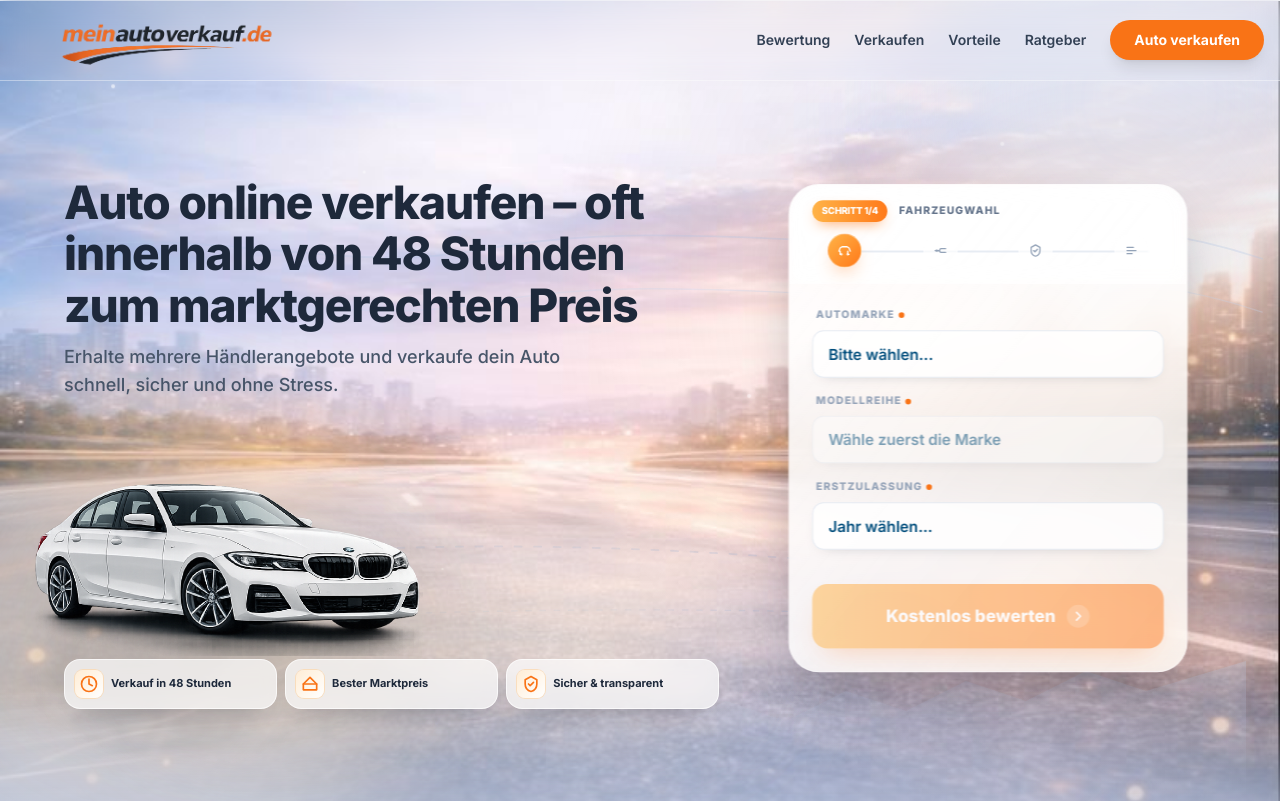
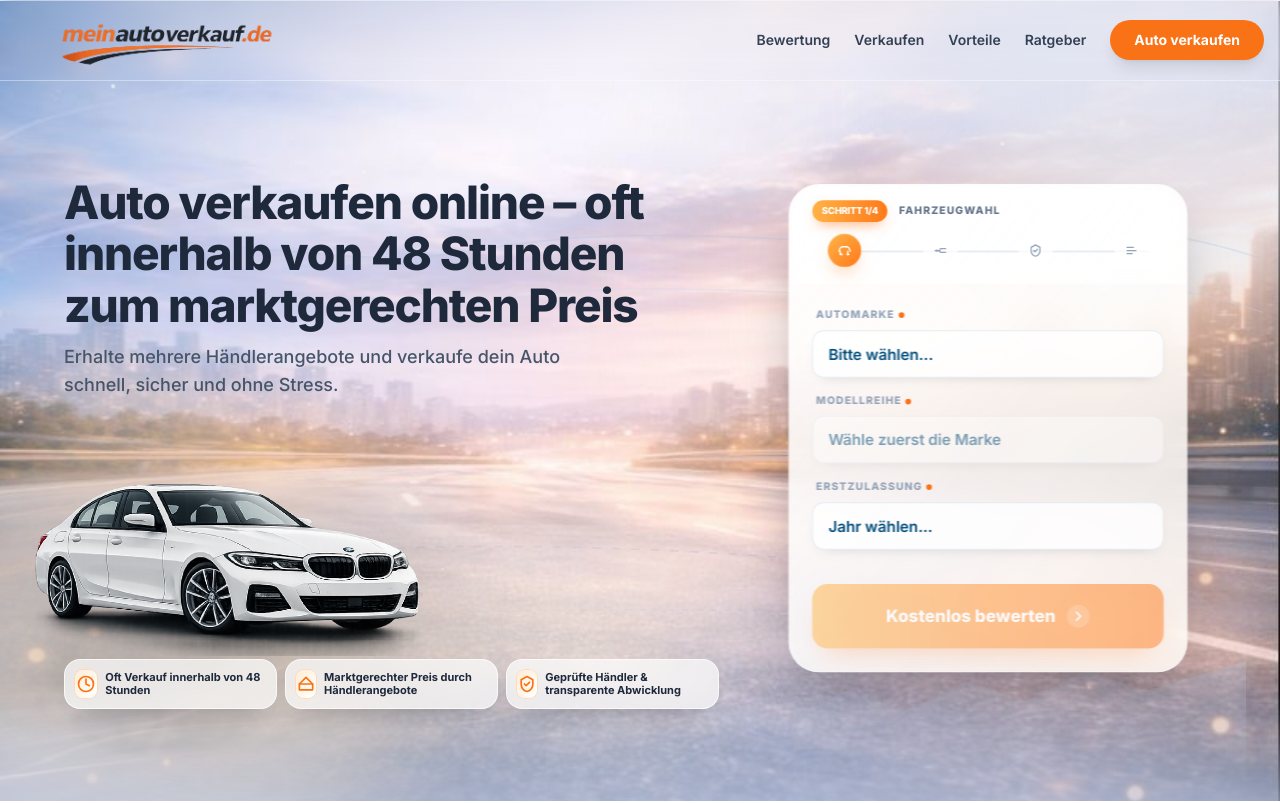
Before and after one commit to abeddost/meinautoverkauf-next.js, a React (Vite) app: page / in a window 1280 px wide. Shown: the top 803 px of the page. Built offline with nearby package versions, Linux system fonts and the light colour scheme.

Commit message:
Update SEO meta and compliant copy

```diff
--- a/App.tsx
+++ b/App.tsx
@@ -71,7 +71,7 @@ const App: React.FC = () => {
                 {
                   num: "02",
                   title: "Finales Händlerangebot erhalten",
-                  desc: "Unsere KI berechnet basierend auf echten Marktwerten Ihren Bestpreis.",
+                  desc: "Unsere KI berechnet basierend auf echten Marktwerten einen marktgerechten Preis.",
                   sub: "Direkt & Realistisch"
                 },
                 {
--- a/components/Footer.tsx
+++ b/components/Footer.tsx
@@ -18,8 +18,8 @@ const Footer: React.FC = () => {
               />
             </div>
             <p className="max-w-md mb-10 leading-relaxed text-lg text-slate-300">
-              Wir revolutionieren den Autoverkauf für Privatpersonen.
-              Ehrlich, emotional und immer zum besten Preis. Vertrauen Sie dem Marktführer.
+              Wir vereinfachen den Autoverkauf für Privatpersonen.
+              Transparent, nachvollziehbar und mit marktgerechten Preisen. Eine der führenden Plattformen in Deutschland.
             </p>
           </div>
 
--- a/components/Hero.tsx
+++ b/components/Hero.tsx
@@ -21,7 +21,7 @@ const PARTICLES = [
 
 const BENEFITS = [
   {
-    title: 'Verkauf in 48 Stunden',
+    title: 'Oft Verkauf innerhalb von 48 Stunden',
     icon: (
       <svg className="w-5 h-5 text-brand-orange" viewBox="0 0 24 24" fill="none" stroke="currentColor">
         <path strokeLinecap="round" strokeLinejoin="round" strokeWidth="2" d="M12 6v6l4 2" />
@@ -30,7 +30,7 @@ const BENEFITS = [
     )
   },
   {
-    title: 'Bester Marktpreis',
+    title: 'Marktgerechter Preis durch Händlerangebote',
     icon: (
       <svg className="w-5 h-5 text-brand-orange" viewBox="0 0 24 24" fill="none" stroke="currentColor">
         <path strokeLinecap="round" strokeLinejoin="round" strokeWidth="2" d="M4 12l8-8 8 8" />
@@ -39,7 +39,7 @@ const BENEFITS = [
     )
   },
   {
-    title: 'Sicher & transparent',
+    title: 'Geprüfte Händler & transparente Abwicklung',
     icon: (
       <svg className="w-5 h-5 text-brand-orange" viewBox="0 0 24 24" fill="none" stroke="currentColor">
         <path strokeLinecap="round" strokeLinejoin="round" strokeWidth="2" d="M12 3l7 4v5c0 4.5-3 8-7 9-4-1-7-4.5-7-9V7l7-4z" />
@@ -160,7 +160,7 @@ const Hero: React.FC<HeroProps> = ({ onValuationComplete }) => {
             <div className="col-span-7 animate-in fade-in slide-in-from-left-8 duration-1000 overflow-visible">
               <div className="max-w-2xl mt-1">
                 <h1 className="text-[38px] lg:text-[46px] font-black leading-[1.12] tracking-tight text-[#1e293b]">
-                  Auto online verkaufen – oft innerhalb von 48 Stunden zum marktgerechten Preis
+                  Auto verkaufen online – oft innerhalb von 48 Stunden zum marktgerechten Preis
                 </h1>
                 <p className="mt-3 text-base lg:text-lg text-slate-600 font-medium max-w-lg">
                   Erhalte mehrere Händlerangebote und verkaufe dein Auto schnell, sicher und ohne Stress.
@@ -230,7 +230,7 @@ const Hero: React.FC<HeroProps> = ({ onValuationComplete }) => {
         <div className="container mx-auto px-4 z-10 flex-grow flex flex-col">
           <div className="text-left mb-0">
             <h1 className="text-[22px] font-black leading-tight tracking-tight text-[#1e293b]">
-              Auto online verkaufen – oft innerhalb von 48 Stunden zum marktgerechten Preis
+              Auto verkaufen online – oft innerhalb von 48 Stunden zum marktgerechten Preis
             </h1>
             <p className="mt-1 text-[13px] text-slate-600 font-medium">
               Erhalte mehrere Händlerangebote und verkaufe dein Auto schnell, sicher und ohne Stress.
--- a/components/ValuationForm.tsx
+++ b/components/ValuationForm.tsx
@@ -241,7 +241,7 @@ const ValuationForm: React.FC<ValuationFormProps> = ({ onValuationComplete }) =>
 
           <div className="flex justify-center">
             <p className="text-[10px] lg:text-[11px] text-slate-400 font-bold uppercase tracking-widest px-6 lg:px-8 py-2 bg-white/5 rounded-lg border border-white/10 text-center leading-relaxed">
-              Bitte haben Sie einen Moment Geduld. <br/> Wir ermitteln den Bestpreis.
+              Bitte haben Sie einen Moment Geduld. <br/> Wir ermitteln einen marktgerechten Preis.
             </p>
           </div>
         </div>
--- a/components/ValuationResults.tsx
+++ b/components/ValuationResults.tsx
@@ -79,7 +79,7 @@ const ValuationResults: React.FC<ValuationResultsProps> = ({ valuation, carDetai
                 { title: "Keine Haftung", desc: "Verkauf ohne Gewährleistungspflicht Ihrerseits." },
                 { title: "Echtzeit-Geld", desc: "Direkte Überweisung bei Fahrzeugübergabe." },
                 { title: "Kostenlose Abmeldung", desc: "Wir übernehmen den Behörden-Service für Sie." },
-                { title: "Fixer Bestpreis", desc: "Kein Nachverhandeln oder 'Letzte Preis'-Fragen." }
+                { title: "Marktgerechter Preis", desc: "Transparenter Richtpreis ohne Verhandlungsdruck." }
               ].map((benefit, i) => (
                 <div key={i} className="flex gap-4 p-4 rounded-2xl bg-slate-50 border border-slate-100 hover:bg-orange-50 transition-colors">
                   <div className="mt-1 flex-shrink-0 w-5 h-5 bg-green-500 rounded-full flex items-center justify-center text-white">
--- a/index.html
+++ b/index.html
@@ -4,13 +4,13 @@
 <head>
     <meta charset="UTF-8">
     <meta name="viewport" content="width=device-width, initial-scale=1.0">
-    <title>Meinautoverkauf | Auto verkaufen zum Bestpreis – Sicher & Schnell</title>
-    <meta name="description" content="Verkaufen Sie Ihr Auto stressfrei bei Meinautoverkauf. Kostenlose Online-Bewertung, Sofortauszahlung und Abholung vor Ort.">
+    <title>Auto verkaufen online in 48 Stunden | MeinAutoVerkauf.de</title>
+    <meta name="description" content="Auto verkaufen online: Erhalte mehrere Händlerangebote und verkaufe dein Auto schnell, sicher und ohne Stress.">
 
     <!-- Open Graph / Facebook -->
     <meta property="og:type" content="website">
-    <meta property="og:title" content="Meinautoverkauf | Auto verkaufen zum Bestpreis">
-    <meta property="og:description" content="Kostenlose KI-Fahrzeugbewertung in 2 Minuten. Sicherer Ankauf mit Bestpreis-Garantie.">
+    <meta property="og:title" content="Auto verkaufen online in 48 Stunden | MeinAutoVerkauf.de">
+    <meta property="og:description" content="Auto verkaufen online: Erhalte mehrere Händlerangebote und verkaufe dein Auto schnell, sicher und ohne Stress.">
     <meta property="og:image" content="https://images.unsplash.com/photo-1549317661-bd32c8ce0db2?auto=format&fit=crop&q=80&w=1200">
 
     <script src="https://cdn.tailwindcss.com"></script>
--- a/pages/AutoVerkaufen.tsx
+++ b/pages/AutoVerkaufen.tsx
@@ -10,7 +10,7 @@ const AutoVerkaufenPage: React.FC<Props> = ({ onCtaClick }) => {
     <div className="bg-white">
       <div className="container mx-auto px-4 py-16 lg:py-24 max-w-4xl">
         <h1 className="text-3xl lg:text-4xl font-black text-brand-dark mb-8 leading-tight tracking-tighter">
-          Auto verkaufen leicht gemacht: Der ultimative Leitfaden für den Bestpreis
+          Auto verkaufen leicht gemacht: Der Leitfaden für einen marktgerechten Preis
         </h1>
 
         <p className="text-lg text-slate-600 leading-relaxed mb-12 font-medium">
--- a/pages/VorteilePage.tsx
+++ b/pages/VorteilePage.tsx
@@ -41,7 +41,7 @@ const VorteilePage: React.FC<Props> = ({ onCtaClick }) => {
               <div className="w-12 h-24 bg-brand-orange/20 rounded-t-xl"></div>
               <div className="w-12 h-16 bg-brand-orange/40 rounded-t-xl"></div>
               <div className="w-12 h-32 bg-brand-orange rounded-t-xl shadow-lg"></div>
-              <span className="text-[10px] font-black text-slate-400 uppercase ml-4 mb-2 tracking-widest">Marktführer Speed</span>
+              <span className="text-[10px] font-black text-slate-400 uppercase ml-4 mb-2 tracking-widest">Schnelle Abwicklung</span>
             </div>
           </div>
         </div>
@@ -54,7 +54,7 @@ const VorteilePage: React.FC<Props> = ({ onCtaClick }) => {
 
           <div className="grid grid-cols-1 sm:grid-cols-2 lg:grid-cols-3 gap-8">
             {[
-              { t: "Bestpreis-Garantie", d: "Wir matchen Angebote bei gleicher Datenlage." },
+              { t: "Marktgerechte Preisermittlung", d: "Preis orientiert sich an Händlerangeboten." },
               { t: "Hausabholung", d: "Sparen Sie sich den Weg, wir kommen zu Ihnen." },
               { t: "Sofort-Cash", d: "Auszahlung per Echtzeit-Überweisung vor Ort." },
               { t: "Papierkrieg-Adieu", d: "Wir übernehmen die gesamte Bürokratie." },
```
